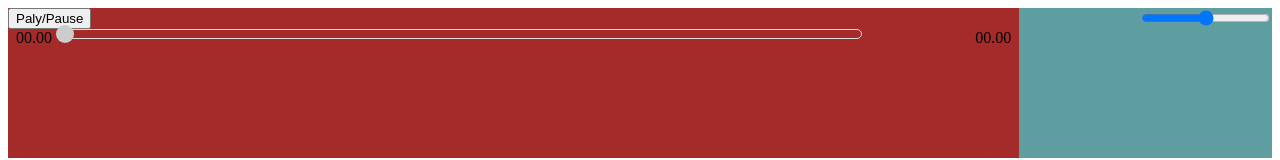
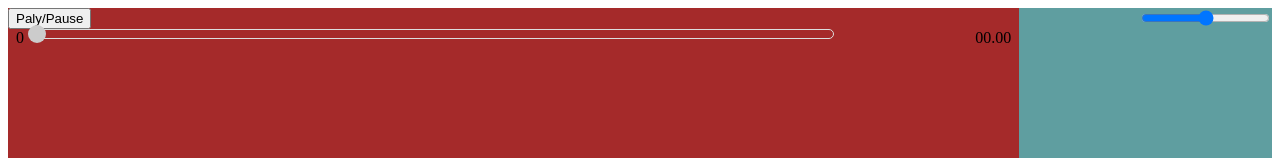
Before and after one commit to MdTeach/ReacMusicPlayer, a React (Create React App) app: page / in a window 1280 px wide. Shown: the top 160 px of the page. Built offline with nearby package versions, Linux system fonts and the light colour scheme.

Commit message:
Playing label shown

```diff
--- a/src/music_player/audio_controls/AudioControls.js
+++ b/src/music_player/audio_controls/AudioControls.js
@@ -1,9 +1,19 @@
 import React from 'react'
 
-export default ()=>{
+export default (props)=>{
+    const handlePlayPause = ()=>{
+        // const audio = props.audio;
+        // console.log(audio)
+        // if(audio.paused){
+        //     audio.play()
+        // }else{
+        //     audio.pause()
+        // }
+    }
+
     return(
         <div className="control-buttons">
-            <button>Paly/Pause</button>
+            <button onClick={handlePlayPause}>Paly/Pause</button>
         </div>
     )
 }
--- a/src/music_player/progress_bar/ProgressBar.js
+++ b/src/music_player/progress_bar/ProgressBar.js
@@ -5,9 +5,10 @@ import React,{
 import './ProgressBar.css'
 
 
+//is the mouse down
 let isMouseDown = false;
 
-
+//get the position where user clicked in the progressbar
 const getPos =(e)=>{
     const prefix = slider.current.getBoundingClientRect().left
     const width = slider.current.getBoundingClientRect().width
@@ -15,6 +16,7 @@ const getPos =(e)=>{
     return point_e;
 }
 
+//set the new value to the progress bar
 const setProgress = (event)=>{
     if(isMouseDown){
         const value = getPos(event)
@@ -23,14 +25,16 @@ const setProgress = (event)=>{
     }
 }
 
+//refrence to the html elments
 const slider = React.createRef()
 const sliderButton = React.createRef()
 const sliderBackGround = React.createRef()
 
-export default ()=>{
+export default (props)=>{
+    let currentTime = props.currentTime;
     return(
         <div className="audio-progress">
-            <div className="progress-label">00.00</div>
+            <div className="progress-label"> {currentTime} </div>
             <div className="slidecontainer">
                 <div className="progress"
                     ref={slider}
--- a/src/music_player/wrapper/Wrapper.js
+++ b/src/music_player/wrapper/Wrapper.js
@@ -1,4 +1,7 @@
-import React from 'react'
+import React,{
+    useEffect,
+    useState
+} from 'react'
 
 
 import ControlButtons from '../audio_controls/AudioControls'
@@ -11,9 +14,26 @@ export default ()=>{
     const url ="https://firebasestorage.googleapis.com/v0/b/auth-a3c8b.appspot.com/o/songs%2FMemories%20-%20Maroon%205.mp3?alt=media&token=94b50f5e-325d-4ebd-a498-1a5f084b9d4a"
     const audio = new Audio(url)
 
+    const [currentTime,updateCurrentTime] = useState(0)
+
+    useEffect(() => {
+        audio.play();
+
+        //set the current time
+        updateCurrentTime(audio.currentTime)
+
+        //add listener to the get update of each second
+        audio.addEventListener("timeupdate",(e)=>{
+            let newTime  = e.currentTarget.currentTime;
+            updateCurrentTime(newTime)
+            console.log(e.currentTarget.currentTime)
+        });
+
+    },[0]);
+
     //audio utils
-    const play = ()=>{audio.play()}
-    const pause = ()=>{audio.pause()}
+    // const play = ()=>{audio.play()}
+    // const pause = ()=>{audio.pause()}
 
     return(
         <div className="wrapper">
@@ -22,7 +42,7 @@ export default ()=>{
                     <ControlButtons/>
                 </div>
                 <div className="audio-progress">
-                    <AudioProgress/>
+                    <AudioProgress currentTime={currentTime}/>
                 </div>
             </div>
             <div className="right-part">
```
